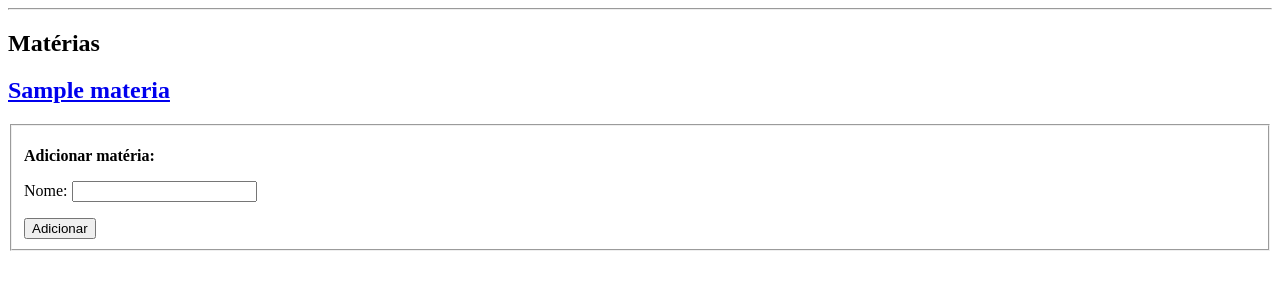
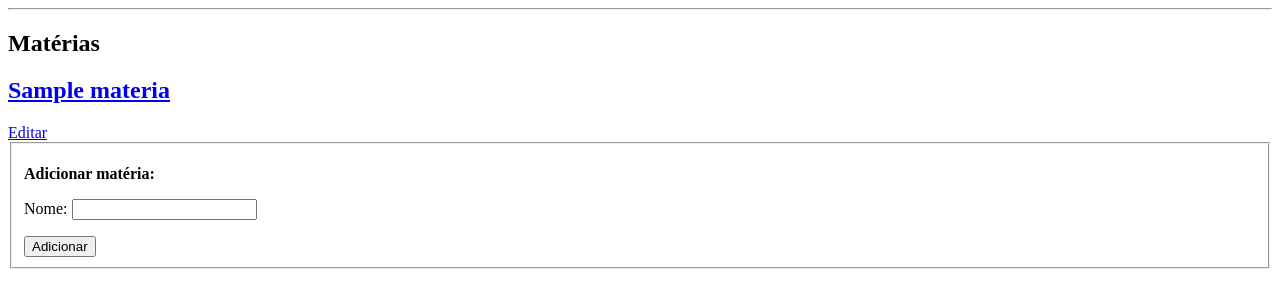
Before and after one commit to Nolramt/Armazenamento-de-atividades, a Django app: page /periodo/1/ in a window 1280 px wide. Shown: the part 36-344 px from the top of the page. Run offline with Django 5.2, Linux system fonts and the light colour scheme; tables that the repository leaves empty hold one stand-in row (values such as "Sample post").

Commit message:
feat: Criando link de edição para as materais

```diff
--- a/app/templates/materias.html
+++ b/app/templates/materias.html
@@ -20,6 +20,7 @@
                 <a href="{% url 'detalhes_materia' materia.ID_materia %}">
                 <h2>{{materia.nome}}</h2>
                 </a>
+                <a href="{% url 'editar_item' 'materia' materia.ID_materia %}">Editar</a>
             {% endfor %}
         </section>
         <section>
```
